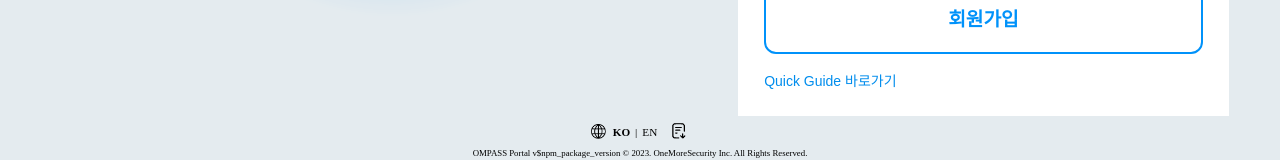
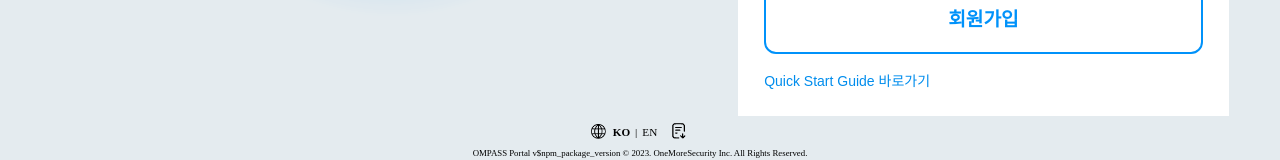
Before and after one commit to ing1355/OMPASSv2-ADMIN, a React (Create React App) app: page / in a window 1280 px wide. Shown: the part 622-782 px from the top of the page. Built offline with nearby package versions, Linux system fonts and the light colour scheme; a web font is replaced by a local one.

Commit message:
문구 수정

```diff
--- a/package.json
+++ b/package.json
@@ -1,6 +1,6 @@
 {
   "name": "ompass_rp_admin",
-  "version": "0.1.0(8)",
+  "version": "0.1.0(9)",
   "proxy": "https://192.168.182.140:8084",
   "private": true,
   "dependencies": {
--- a/src/Locale/LocaleTexts.ts
+++ b/src/Locale/LocaleTexts.ts
@@ -194,7 +194,7 @@ const LocaleTexts = {
     OMPASS_SERVER_SETTINGS: 'OMPASS Server Settings',
     EXPIRED: 'Expired',
     DOWNLOADING: 'Downloading...',
-    GO_TO_QUICK_GUIDE: 'Go to Quick Guide',
+    GO_TO_QUICK_GUIDE: 'Go to Quick Start Guide',
     AUTO_LOGOUT_INFO_TITLE: 'Automatic Logout Information',
     AUTO_LOGOUT_INFO_CONTENT_1 : 'You have been automatically logged out after 1 hour of inactivity.',
     AUTO_LOGOUT_INFO_CONTENT_2 : 'To log in again, please click the button below.',
@@ -394,7 +394,7 @@ const LocaleTexts = {
     OMPASS_SERVER_SETTINGS: 'OMPASS 서버 설정',
     EXPIRED: '만료',
     DOWNLOADING: '다운로드중...',
-    GO_TO_QUICK_GUIDE: 'Quick Guide 바로가기',
+    GO_TO_QUICK_GUIDE: 'Quick Start Guide 바로가기',
     AUTO_LOGOUT_INFO_TITLE: '자동 로그아웃 안내',
     AUTO_LOGOUT_INFO_CONTENT_1 : '1시간 동안 사용하지 않아 자동 로그아웃 되었습니다.',
     AUTO_LOGOUT_INFO_CONTENT_2 : '다시 로그인을 하려면 아래 버튼을 클릭해주세요.',
```
Also changed, not shown: 패치사항.txt.
